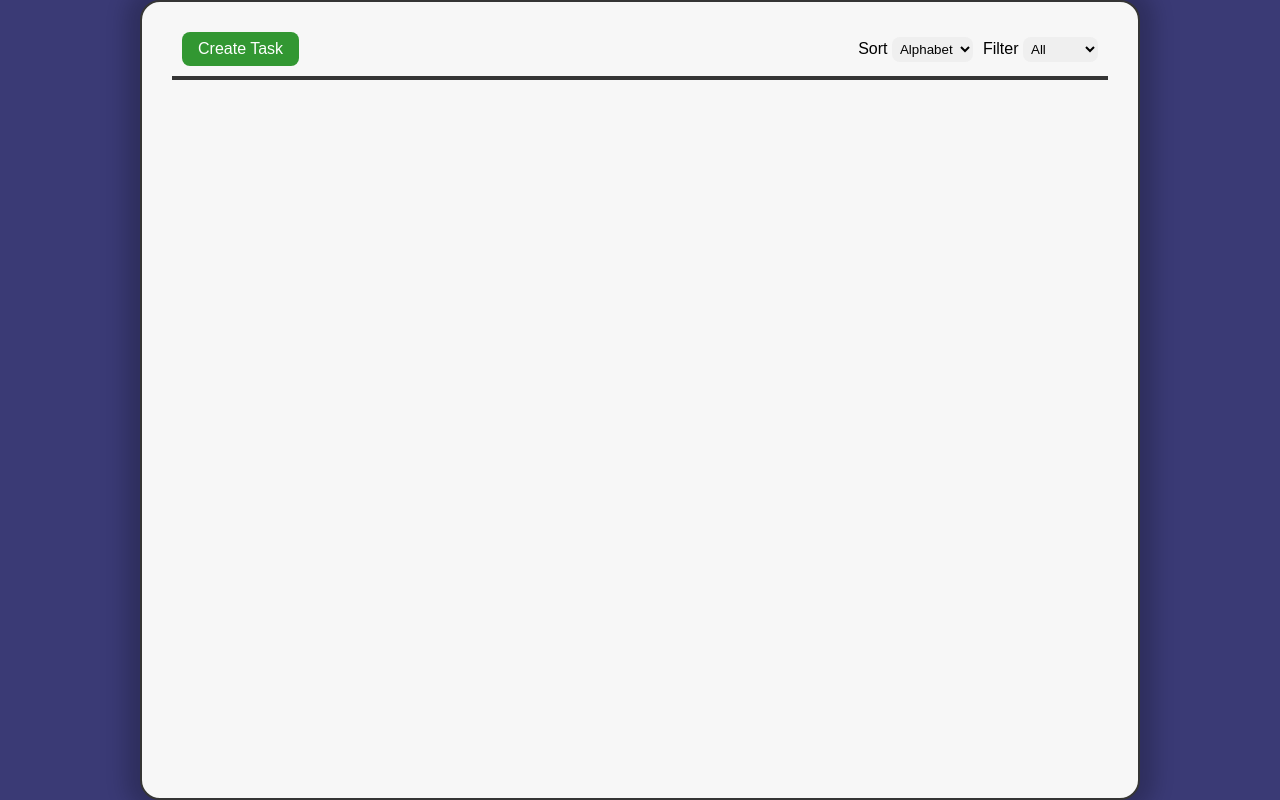
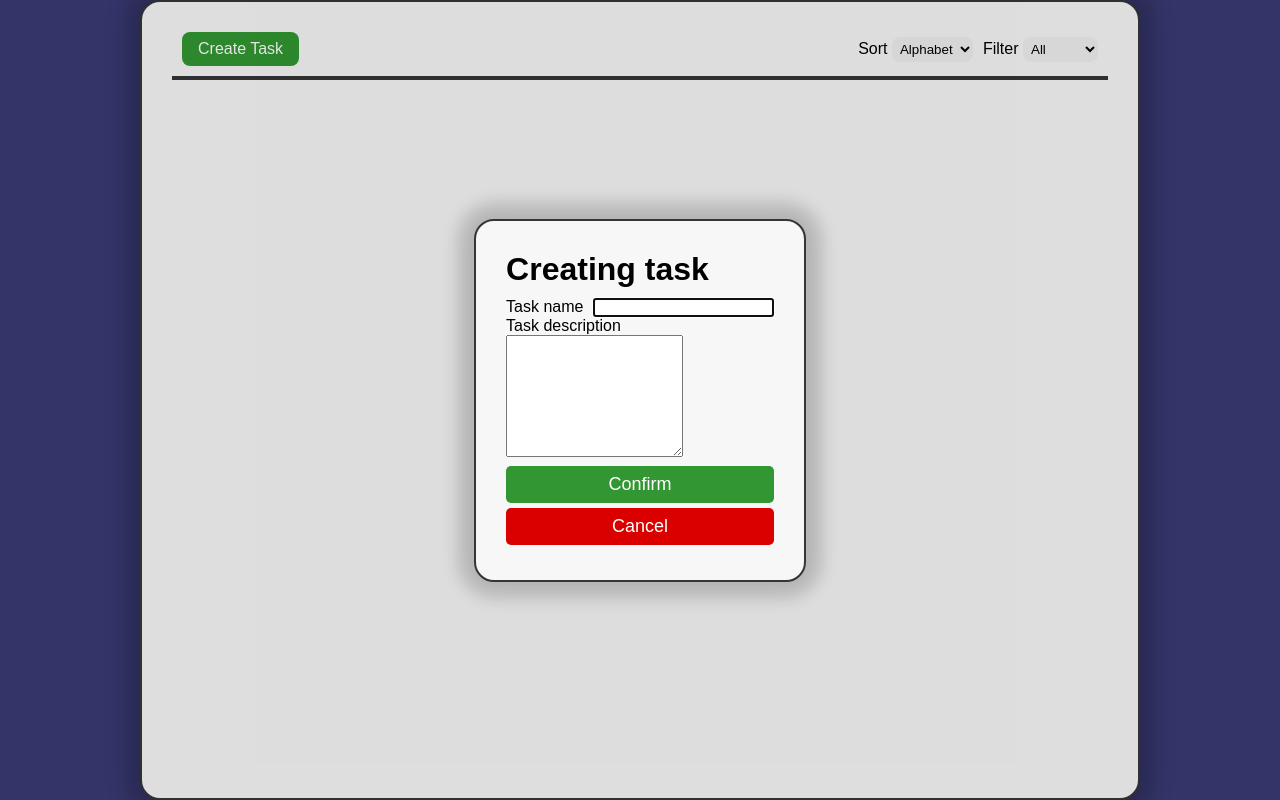
Before and after one commit to MaksiTimur/StepIT-JS-Advanced-Project, a website with bundled scripts: page index.html in a window 1280 px wide. Both pictures are taken after a click on the button "Create Task". Built offline with nearby package versions, Linux system fonts and the light colour scheme.

Commit message:
Added dialog for task creating

```diff
--- a/index.css
+++ b/index.css
@@ -1,3 +1,4 @@
 @import './styles/reset.css';
 @import './styles/global.css';
+@import './styles/dialog.css';
 @import './styles/main.css';
--- a/index.html
+++ b/index.html
@@ -11,7 +11,23 @@
 </head>
 
 <body>
-    <div class="main-wrapper">
+    <dialog id="new-task" class="block">
+        <div class="dialog-wrapper">
+            <h1>Creating task</h1>
+            <form action="">
+                <label for="dialog-name">Task name</label>
+                <input id="dialog-name" type="text">
+                <br>
+                <label for="dialog-description">Task description</label>
+                <br>
+                <textarea name="dialog-description" id="dialog-description" cols="20" rows="8"></textarea>
+            </form>
+
+            <button class="dialog-confirm">Confirm</button>
+            <button class="dialog-cancel">Cancel</button>
+        </div>
+    </dialog>
+    <div class="main-wrapper block">
         <div class="toolbar">
             <ul class="tools">
                 <li class="tool">
--- a/index.js
+++ b/index.js
@@ -1,2 +1,25 @@
 import Task from './modules/task.js';
 import TaskList from './modules/tasklist.js';
+
+const createButton = document.querySelector('#create-button');
+const newTaskConfirm = document.querySelector('#new-task .dialog-confirm');
+const newTaskCancel = document.querySelector('#new-task .dialog-cancel');
+const newTaskDialog = document.querySelector('#new-task');
+const newTaskName = document.querySelector('#dialog-name')
+const newTaskDescription = document.querySelector('#dialog-description');
+
+const taskList = new TaskList();
+
+createButton.addEventListener('click', () => {
+    newTaskName.value = '';
+    newTaskDescription.value = '';
+    newTaskDialog.showModal();
+});
+
+newTaskConfirm.addEventListener('click', () => {
+    const task = new Task(newTaskName.value, newTaskDescription.value);
+});
+
+newTaskCancel.addEventListener('click', () => {
+    newTaskDialog.close();
+});
--- /dev/null
+++ b/styles/dialog.css
@@ -0,0 +1,56 @@
+dialog {
+    background: rgb(247, 247, 247);
+    margin: auto;
+    min-width: 300px;
+    max-width: 500px;
+    max-height: 500px;
+}
+
+.dialog-wrapper {
+    display: flex;
+    flex-direction: column;
+}
+
+.dialog-wrapper h1 {
+    margin-bottom: 10px;
+}
+
+.dialog-wrapper label {
+    margin-right: 5px;
+}
+
+.dialog-wrapper textarea {
+    margin-bottom: 5px;
+}
+
+.dialog-wrapper button {
+    padding: 8px 16px;
+    border-radius: 8px;
+    color: white;
+    font-size: 18px;
+    border-radius: 5px;
+}
+
+.dialog-wrapper .dialog-confirm {
+    margin-bottom: 5px;
+    background: rgb(50, 151, 50);
+}
+
+.dialog-wrapper .dialog-cancel {
+    margin-bottom: 5px;
+    background: rgb(218, 0, 0);
+}
+
+.dialog-confirm:active,
+.dialog-confirm:hover {
+    background: rgb(42, 129, 42);
+}
+
+.dialog-cancel:active,
+.dialog-cancel:hover {
+    background: rgb(160, 0, 0);
+}
+
+.dialog::backdrop {
+    background: rgba(0, 0, 0, .3);
+}
--- a/styles/global.css
+++ b/styles/global.css
@@ -10,3 +10,15 @@ select {
     padding: 4px;
     border-radius: 8px;
 }
+
+.block {
+    background: rgb(247, 247, 247);
+    border: 2px rgb(53, 53, 53) solid;
+    border-radius: 20px;
+    box-shadow: 0 0 20px 15px rgba(0, 0, 0, .2);
+    padding: 30px;
+}
+
+button:hover {
+    cursor: pointer;
+}
--- a/styles/main.css
+++ b/styles/main.css
@@ -1,9 +1,4 @@
 .main-wrapper {
-    background: rgb(247, 247, 247);
-    border: 2px rgb(53, 53, 53) solid;
-    border-radius: 20px;
-    box-shadow: 0 0 20px 15px rgba(0, 0, 0, .2);
-    padding: 30px;
     height: 800px;
     width: 1000px;
 }
@@ -29,10 +24,6 @@
     font-size: 16px;
     color: white;
     background: rgb(50, 151, 50);
-}
-
-#create-button:hover {
-    cursor: pointer;
 }
 
 #create-button:active,
```
